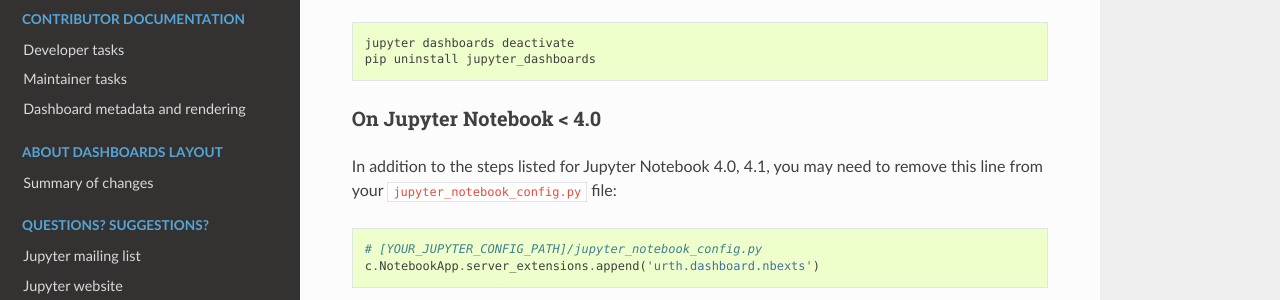
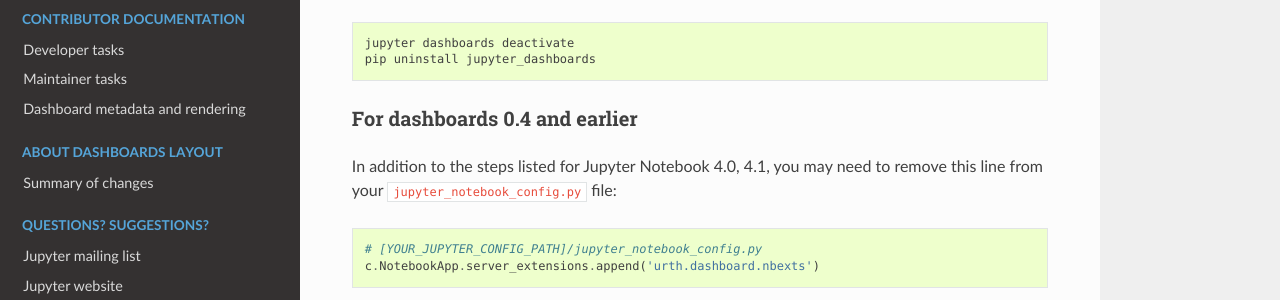
Before and after one commit to jupyter/dashboards, a Sphinx documentation site: the page built from docs/source/getting-started.md, in a window 1280 px wide and 900 px high, scrolled down 1221 px. Shown: the part 351-651 px from the top of the window. Built offline with Sphinx 7.4.7 and the Read the Docs theme 2.0.0, drawn with Linux system fonts in a browser that asks for light colours.

Commit message:
Clarified dashboards version vs. notebook version

````diff
--- a/docs/source/getting-started.md
+++ b/docs/source/getting-started.md
@@ -64,7 +64,7 @@
 pip uninstall jupyter_dashboards
 ```
 
-### On Jupyter Notebook < 4.0
+### For dashboards 0.4 and earlier
 
 In addition to the steps listed for Jupyter Notebook 4.0, 4.1, you may need to remove this line from your `jupyter_notebook_config.py` file:
 
````
